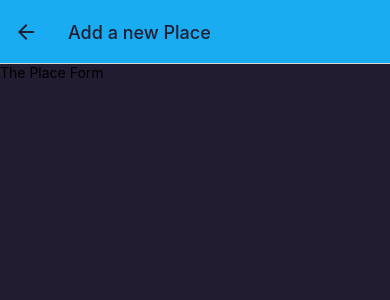
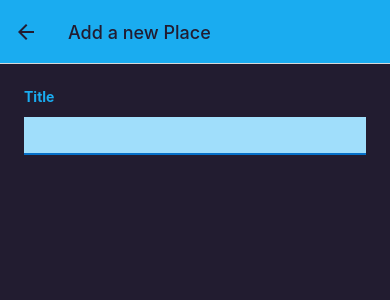
Before and after one commit to amr4356/React-Native-FavoritePlaces, a React Native app: screen /AddPlace in a window 390 px wide. Shown: the top 300 px of the page. Built offline with nearby package versions, Linux system fonts and the light colour scheme.

Commit message:
195. Getting Started with a Custom Form

```diff
--- a/components/Places/PlaceForm.js
+++ b/components/Places/PlaceForm.js
@@ -1,9 +1,44 @@
-import { Text, View } from "react-native";
+import { ScrollView, StyleSheet, Text, TextInput, View } from "react-native";
+import { Colors } from "../../constants/colors";
+import { useState } from "react";
 
 export default function PlaceForm() {
+  const [enteredTitle, setEnteredTitle] = useState();
+  function changeTitleHandler(enteredText) {
+    setEnteredTitle(enteredText);
+  }
+
   return (
-    <View>
-      <Text>The Place Form</Text>
-    </View>
+    <ScrollView style={styles.form}>
+      <View>
+        <Text style={styles.label}>Title</Text>
+        <TextInput
+          style={styles.input}
+          onChangeText={changeTitleHandler}
+          value={enteredTitle}
+        />
+      </View>
+    </ScrollView>
   );
 }
+
+const styles = StyleSheet.create({
+  form: {
+    flex: 1,
+    padding: 24,
+  },
+  label: {
+    fontWeight: "bold",
+    marginBottom: 4,
+    color: Colors.primary500,
+  },
+  input: {
+    marginVertical: 8,
+    paddingHorizontal: 4,
+    paddingVertical: 8,
+    fontSize: 16,
+    borderBottomColor: Colors.primary700,
+    borderBottomWidth: 2,
+    backgroundColor: Colors.primary100,
+  },
+});
```
